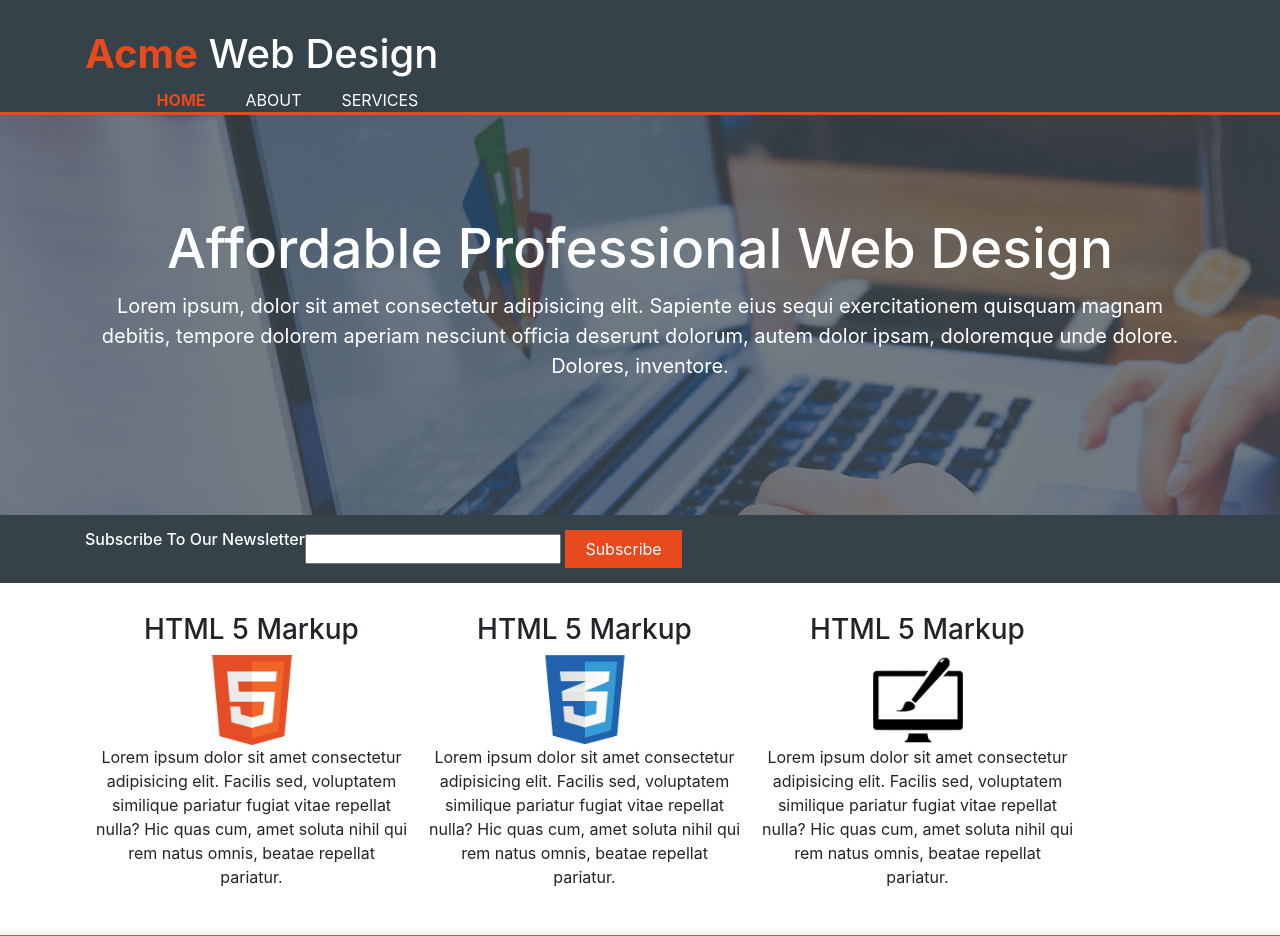
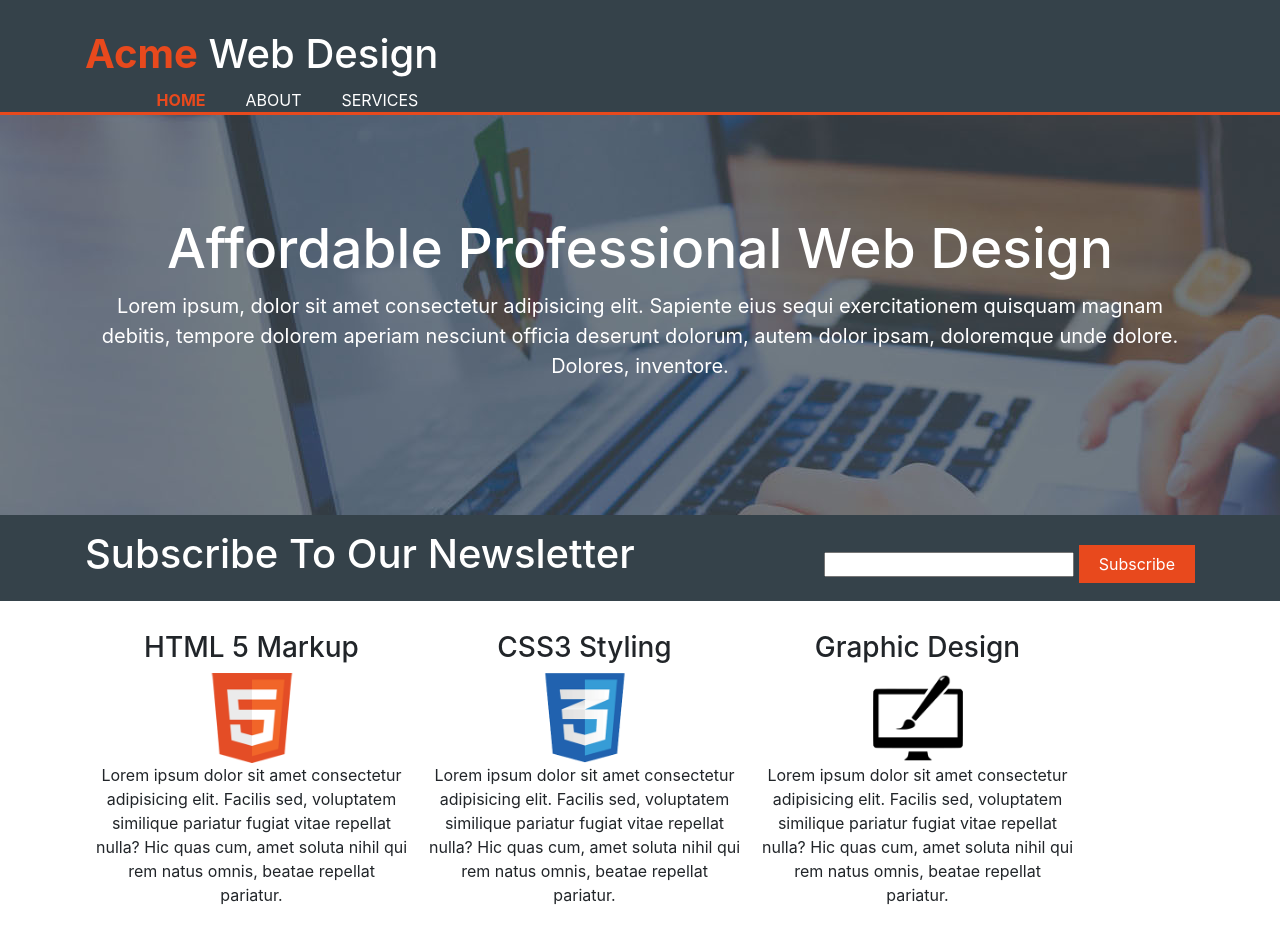
Before and after one commit to hollocaine/responsive_design, a plain HTML site: page index.html in a window 1280 px wide. Shown: the top 936 px of the page. Drawn offline with nearby package versions, Linux system fonts and the light colour scheme.

Commit message:
Update CSS

```diff
--- a/css/style.css
+++ b/css/style.css
@@ -1,8 +1,10 @@
-body {
-    font:15px/1.5 Arial, Helvetica, sans-serif;
-    padding:0;
-    background-color:#f4f4f4;
+body{
+  font: 15px/1.5 Arial, Helvetica,sans-serif;
+  padding:0;
+  margin:0;
+  background-color:#f4f4f4;
 }
+
 /*Global*/
 .container{
     width: 80%;
@@ -93,15 +95,14 @@ header a:hover{
 
 #newsletter h1{
     float: left;
-    font-size: 16px;
 }
 
-#newletter form{
+#newsletter form{
     float: right;
     margin-top: 15px;
 }
 
-#newletter input[type="email"]{
+#newsletter input[type="email"]{
     padding: 4px;
     height: 25px;
     width: 250px;
--- a/index.html
+++ b/index.html
@@ -61,14 +61,14 @@
                     pariatur.</p>
             </div>
             <div class="box">
-                <h3>HTML 5 Markup</h3>
+                <h3>CSS3 Styling</h3>
                 <img src="./img/logo_css.png" alt="">
                 <p>Lorem ipsum dolor sit amet consectetur adipisicing elit. Facilis sed, voluptatem similique pariatur
                     fugiat vitae repellat nulla? Hic quas cum, amet soluta nihil qui rem natus omnis, beatae repellat
                     pariatur.</p>
             </div>
             <div class="box">
-                <h3>HTML 5 Markup</h3>
+                <h3>Graphic Design</h3>
                 <img src="./img/logo_brush.png" alt="">
                 <p>Lorem ipsum dolor sit amet consectetur adipisicing elit. Facilis sed, voluptatem similique pariatur
                     fugiat vitae repellat nulla? Hic quas cum, amet soluta nihil qui rem natus omnis, beatae repellat
```
